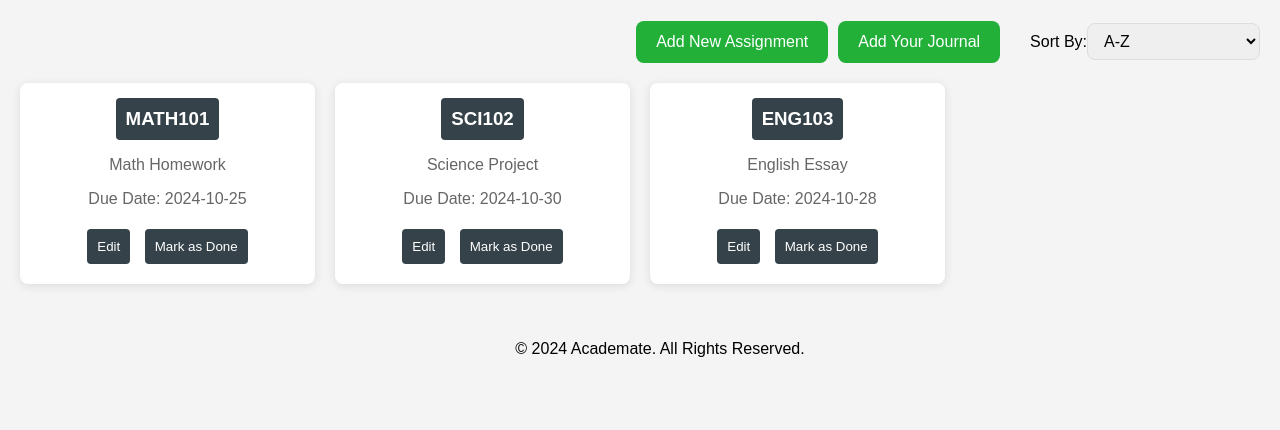
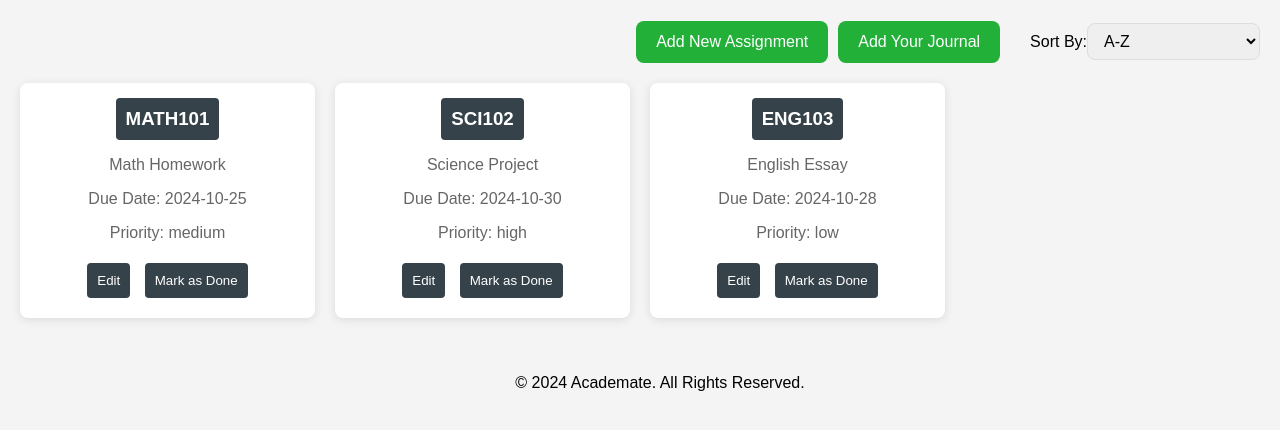
Before and after one commit to 0xSendo/CSIT327, a Django app: template Academate/IM2/academate/templates/finished.html in a window 1280 px wide. Shown: the part 275-705 px from the top of the page. Run offline with Django 5.2, Linux system fonts and the light colour scheme; the template is opened without the code that fills it, so the values that code supplies are empty; some libraries are stand-ins or nearby versions.

Commit message:
Update finished.html

```diff
--- a/Academate/IM2/academate/templates/finished.html
+++ b/Academate/IM2/academate/templates/finished.html
@@ -63,6 +63,7 @@
                         <option value="a-z">A-Z</option>
                         <option value="nearest-deadline">Nearest Deadline</option>
                         <option value="far-deadline">Furthest Deadline</option>
+                        <option value="priority">Priority</option>
                     </select>
                 </div>
             </div>
@@ -87,6 +88,12 @@
                         <input type="text" id="name" name="name" required>
                         <label for="due_date">Due Date:</label>
                         <input type="date" id="due_date" name="due_date" required>
+                        <label for="priority">Priority:</label>
+                        <select id="priority" name="priority" required>
+                            <option value="low">Low</option>
+                            <option value="medium">Medium</option>
+                            <option value="high">High</option>
+                        </select>
                         <input type="submit" value="Add Assignment">
                     </form>
                 </div>
@@ -104,6 +111,12 @@
                         <input type="text" id="editName" name="editName" required>
                         <label for="editDueDate">Due Date:</label>
                         <input type="date" id="editDueDate" name="editDueDate" required>
+                        <label for="editPriority">Priority:</label>
+                        <select id="editPriority" name="editPriority" required>
+                            <option value="low">Low</option>
+                            <option value="medium">Medium</option>
+                            <option value="high">High</option>
+                        </select>
                         <input type="submit" value="Update Assignment">
                     </form>
                 </div>
@@ -118,9 +131,9 @@
 
     <script>
         let assignments = JSON.parse(localStorage.getItem('assignments')) || [
-            { subjectCode: "MATH101", name: "Math Homework", dueDate: "2024-10-25" },
-            { subjectCode: "SCI102", name: "Science Project", dueDate: "2024-10-30" },
-            { subjectCode: "ENG103", name: "English Essay", dueDate: "2024-10-28" },
+            { subjectCode: "MATH101", name: "Math Homework", dueDate: "2024-10-25", priority: "medium" },
+            { subjectCode: "SCI102", name: "Science Project", dueDate: "2024-10-30", priority: "high" },
+            { subjectCode: "ENG103", name: "English Essay", dueDate: "2024-10-28", priority: "low" },
         ];
         let finishedAssignments = JSON.parse(localStorage.getItem('finishedAssignments')) || [];
 
@@ -135,6 +148,7 @@
                     <h3>${assignment.subjectCode}</h3>
                     <p>${assignment.name}</p>
                     <p>Due Date: ${assignment.dueDate}</p>
+                    <p>Priority: ${assignment.priority}</p>
                     <button onclick="editAssignment(${index})">Edit</button>
                     <button onclick="deleteAssignment(${index})">Mark as Done</button>
                 `;
@@ -186,6 +200,11 @@
                 assignments.sort((a, b) => new Date(a.dueDate) - new Date(b.dueDate));
             } else if (filterValue === 'far-deadline') {
                 assignments.sort((a, b) => new Date(b.dueDate) - new Date(a.dueDate));
+            } else if (filterValue === 'priority') {
+                assignments.sort((a, b) => {
+                    const priorityOrder = { "low": 1, "medium": 2, "high": 3 };
+                    return priorityOrder[b.priority] - priorityOrder[a.priority];
+                });
             }
             renderAssignments();
         }
@@ -206,7 +225,8 @@
             const subjectCode = event.target.subject_code.value;
             const name = event.target.name.value;
             const dueDate = event.target.due_date.value;
-            if (!subjectCode || !name || !dueDate) {
+            const priority = event.target.priority.value;
+            if (!subjectCode || !name || !dueDate || !priority) {
                 alert("Please fill all the fields!");
                 event.preventDefault();
                 return false;
```
